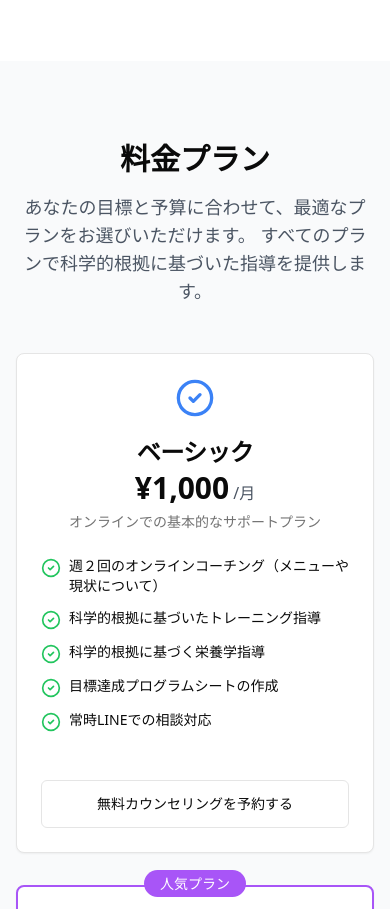
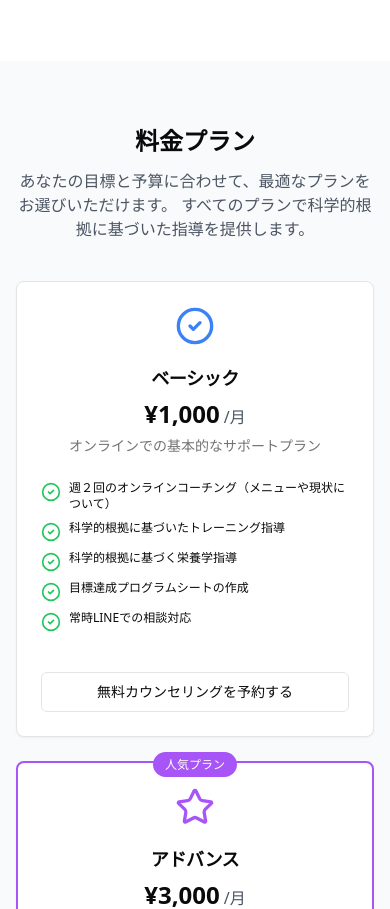
Before and after one commit to crackerky/sb1-wxyrnqvi, a Next.js app: page / in a window 390 px wide. Shown: the part 4420-5329 px from the top of the page. Built offline with nearby package versions, Linux system fonts and the light colour scheme.

Commit message:
けいたい

```diff
--- a/components/sections/programs.tsx
+++ b/components/sections/programs.tsx
@@ -76,24 +76,24 @@ const Programs = () => {
   };
 
   return (
-    <section id="programs" className="py-20 bg-gray-50">
+    <section id="programs" className="py-16 sm:py-20 bg-gray-50">
       <div className="container mx-auto px-4 md:px-6">
-        <div className="text-center mb-12">
+        <div className="text-center mb-10 sm:mb-12">
           <motion.div
             initial={{ opacity: 0, y: 20 }}
             whileInView={{ opacity: 1, y: 0 }}
             viewport={{ once: true, margin: "-100px" }}
             transition={{ duration: 0.6 }}
           >
-            <h2 className="text-3xl md:text-4xl font-bold mb-4">料金プラン</h2>
-            <p className="text-lg text-gray-600 max-w-2xl mx-auto">
+            <h2 className="text-2xl sm:text-3xl md:text-4xl font-bold mb-3 sm:mb-4">料金プラン</h2>
+            <p className="text-base sm:text-lg text-gray-600 max-w-2xl mx-auto">
               あなたの目標と予算に合わせて、最適なプランをお選びいただけます。
               すべてのプランで科学的根拠に基づいた指導を提供します。
             </p>
           </motion.div>
         </div>
 
-        <div className="grid grid-cols-1 md:grid-cols-3 gap-8 max-w-7xl mx-auto">
+        <div className="grid grid-cols-1 md:grid-cols-3 gap-6 sm:gap-8 max-w-7xl mx-auto">
           {pricingPlans.map((plan, index) => (
             <motion.div
               key={index}
@@ -106,37 +106,37 @@ const Programs = () => {
             >
               <Card className={`relative h-full flex flex-col ${plan.popular ? 'border-2 border-purple-500' : ''}`}>
                 {plan.popular && (
-                  <div className="absolute -top-4 left-1/2 transform -translate-x-1/2">
-                    <span className="bg-purple-500 text-white px-4 py-1 rounded-full text-sm font-medium">
+                  <div className="absolute -top-3 sm:-top-4 left-1/2 transform -translate-x-1/2">
+                    <span className="bg-purple-500 text-white text-xs sm:text-sm px-3 sm:px-4 py-1 rounded-full font-medium">
                       人気プラン
                     </span>
                   </div>
                 )}
                 <CardHeader>
-                  <div className="flex justify-center mb-4">{plan.icon}</div>
-                  <CardTitle className="text-center">{plan.title}</CardTitle>
+                  <div className="flex justify-center mb-3 sm:mb-4">{plan.icon}</div>
+                  <CardTitle className="text-center text-lg sm:text-xl">{plan.title}</CardTitle>
                   <div className="text-center mt-2">
-                    <span className="text-3xl font-bold">{plan.price}</span>
+                    <span className="text-2xl sm:text-3xl font-bold">{plan.price}</span>
                     <span className="text-gray-600 ml-1">/月</span>
                   </div>
-                  <CardDescription className="text-center mt-2">
+                  <CardDescription className="text-center mt-2 text-sm sm:text-base">
                     {plan.description}
                   </CardDescription>
                 </CardHeader>
                 <CardContent className="flex-grow">
-                  <ul className="space-y-3">
+                  <ul className="space-y-2 sm:space-y-3">
                     {plan.features.map((feature, featureIndex) => (
                       <li key={featureIndex} className="flex items-start">
                         <CheckCircle2 className="h-5 w-5 text-green-500 mr-2 flex-shrink-0 mt-0.5" />
-                        <span className="text-sm">{feature}</span>
+                        <span className="text-xs sm:text-sm">{feature}</span>
                       </li>
                     ))}
                   </ul>
                 </CardContent>
-                <CardFooter className="mt-auto pt-6">
+                <CardFooter className="mt-auto pt-4 sm:pt-6">
                   <Button
                     asChild
-                    className="w-full h-12"
+                    className="w-full h-10 sm:h-12 text-sm sm:text-base"
                     variant={plan.popular ? "default" : "outline"}
                   >
                     <Link href="#contact">無料カウンセリングを予約する</Link>
@@ -147,12 +147,12 @@ const Programs = () => {
           ))}
         </div>
 
-        <div className="mt-16 text-center">
-          <p className="text-gray-600 mb-6">
+        <div className="mt-12 sm:mt-16 text-center">
+          <p className="text-gray-600 mb-4 sm:mb-6 text-sm sm:text-base">
             まずは無料カウンセリングで、あなたの目標と現状をお聞かせください。
             最適なプランをご提案させていただきます。
           </p>
-          <Button asChild size="lg">
+          <Button asChild size="lg" className="text-sm sm:text-base px-4 py-2 sm:px-6 sm:py-3">
             <Link href="#contact">無料カウンセリングを予約する</Link>
           </Button>
         </div>
```
